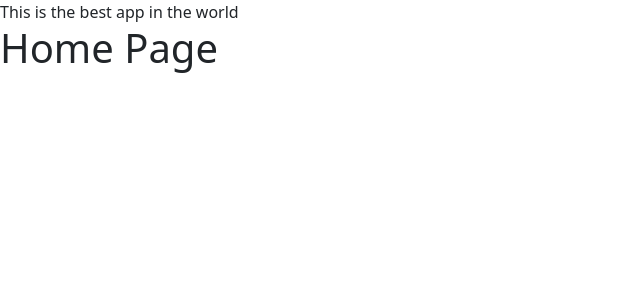
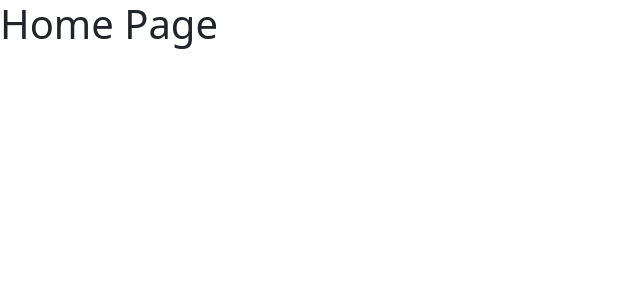
Before and after one commit to sabinacharyadev/sendeasy-client, a React (Vite) app: page / in a window 1280 px wide. Shown: the top 300 px of the page, without its empty margins (0-640 px from the left). Built offline with nearby package versions, Linux system fonts and the light colour scheme.

Commit message:
Resolved conflicts and merged creatingHomePageUI_SMJ into main

```diff
--- a/src/App.jsx
+++ b/src/App.jsx
@@ -4,7 +4,6 @@ import HomePage from "./Pages/HomePage";
 function App() {
   return (
     <>
-      This is the best app in the world
       <HomePage />
     </>
   );
```
